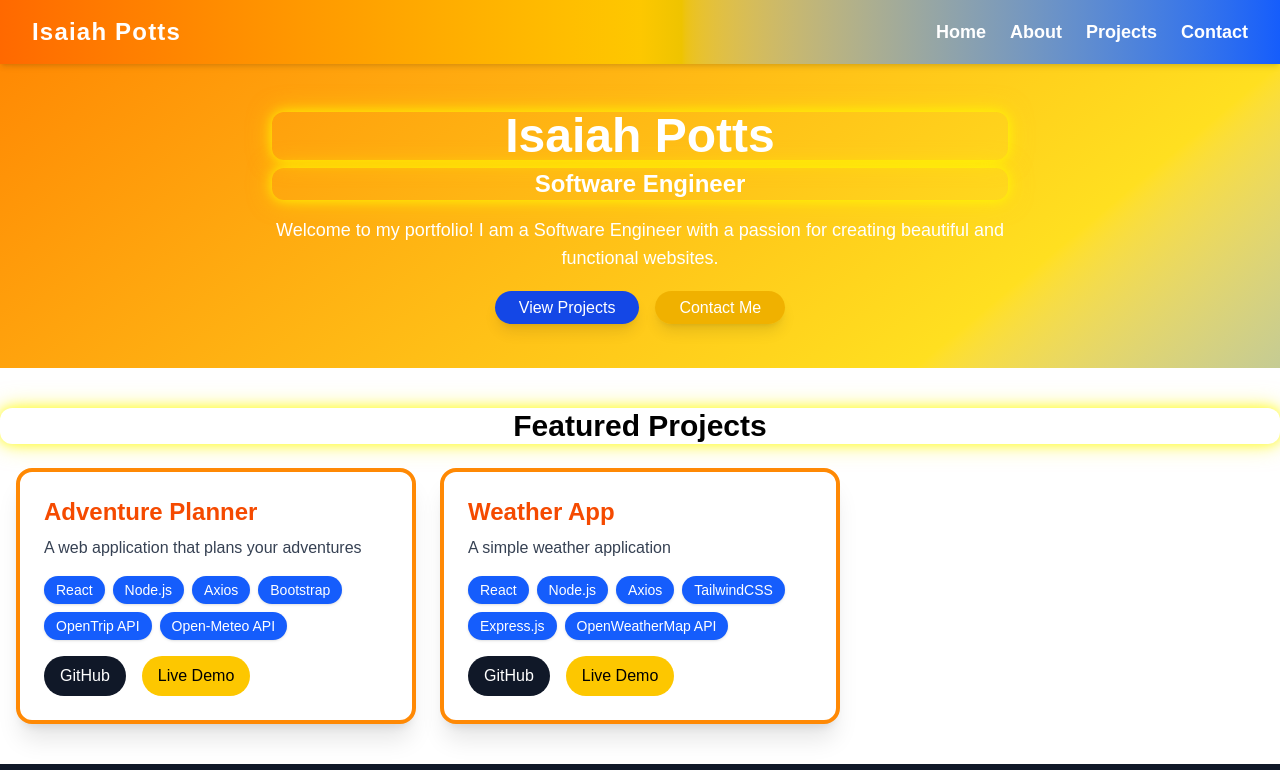
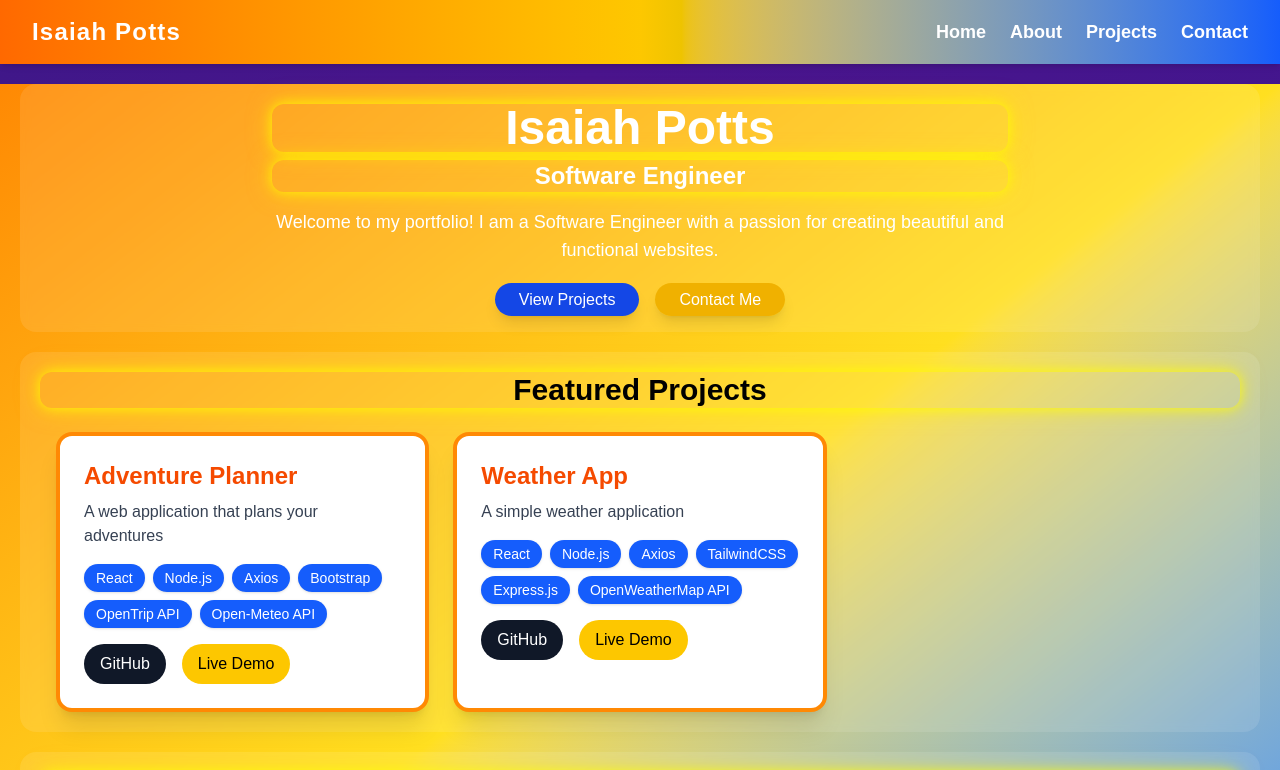
Before and after one commit to Zahpotts/Portfolio-2-, a Next.js app: page / in a window 1280 px wide. Shown: the top 770 px of the page. Built offline with nearby package versions, Linux system fonts and the light colour scheme.

Commit message:
added dragonball scene

```diff
--- /dev/null
+++ b/src/components/DragonBallBattleScene.js
@@ -0,0 +1,186 @@
+import { useEffect } from 'react';
+
+export default function DragonBallBattleScene() {
+  useEffect(() => {
+    // Create battle scene container
+    const battleScene = document.createElement('div');
+    battleScene.className = 'battle-scene';
+    document.body.appendChild(battleScene);
+
+    // Create energy particles
+    for (let i = 0; i < 20; i++) {
+      createEnergyParticle(battleScene);
+    }
+
+    // Create energy beams
+    for (let i = 0; i < 4; i++) {
+      createEnergyBeam(battleScene, i);
+    }
+
+    // Create ground craters
+    for (let i = 0; i < 3; i++) {
+      createGroundCrater(battleScene, i);
+    }
+
+    // Create lightning effects
+    for (let i = 0; i < 10; i++) {
+      createLightning(battleScene, i);
+    }
+
+    // Create character silhouettes
+    createCharacter(battleScene, 0, 'blue', 'left');
+    createCharacter(battleScene, 1, 'gold', 'right');
+
+    // Add transparency to main content sections for better readability
+    const contentSections = document.querySelectorAll('section');
+    contentSections.forEach(section => {
+      if (!section.classList.contains('content-overlay')) {
+        section.classList.add('content-overlay');
+      }
+    });
+
+    // Cleanup function
+    return () => {
+      if (document.body.contains(battleScene)) {
+        document.body.removeChild(battleScene);
+      }
+    };
+  }, []);
+
+  return null; // Rendering is done via DOM manipulation
+}
+
+// Helper functions to create battle elements
+function createEnergyParticle(parent) {
+  const particle = document.createElement('div');
+  particle.className = 'energy-particle';
+
+  // Random size between 10px and 50px
+  const size = Math.random() * 40 + 10;
+  particle.style.width = `${size}px`;
+  particle.style.height = `${size}px`;
+
+  // Random position
+  resetParticlePosition(particle);
+
+  parent.appendChild(particle);
+
+  // Animate particle movement
+  animateParticle(particle);
+}
+
+function resetParticlePosition(particle) {
+  particle.style.left = `${Math.random() * 100}vw`;
+  particle.style.top = `${Math.random() * 100}vh`;
+  particle.style.opacity = `${Math.random() * 0.7 + 0.3}`;
+}
+
+function animateParticle(particle) {
+  const duration = Math.random() * 5000 + 3000; // 3-8 seconds
+  const xMove = (Math.random() - 0.5) * 200;
+  const yMove = (Math.random() - 0.5) * 200;
+
+  // Use Web Animations API if available, otherwise skip animation
+  if (typeof particle.animate === 'function') {
+    const keyframes = [
+      { transform: 'translate(0, 0)', opacity: particle.style.opacity },
+      { transform: `translate(${xMove}px, ${yMove}px)`, opacity: '0' }
+    ];
+
+    const animation = particle.animate(keyframes, {
+      duration: duration,
+      easing: 'ease-out',
+      fill: 'forwards'
+    });
+
+    if (animation && typeof animation.onfinish !== 'undefined') {
+      animation.onfinish = () => {
+        resetParticlePosition(particle);
+        animateParticle(particle);
+      };
+    } else {
+      // Fallback for browsers that don't support animation.onfinish
+      setTimeout(() => {
+        resetParticlePosition(particle);
+        animateParticle(particle);
+      }, duration);
+    }
+  }
+}
+
+function createEnergyBeam(parent, index) {
+  const beam = document.createElement('div');
+  beam.className = 'energy-beam';
+
+  // Position randomly
+  beam.style.left = `${Math.random() * 80}vw`;
+  beam.style.top = `${Math.random() * 80}vh`;
+  beam.style.setProperty('--beam-delay', index * 1.5);
+
+  parent.appendChild(beam);
+}
+
+function createGroundCrater(parent, index) {
+  const crater = document.createElement('div');
+  crater.className = 'ground-crater';
+
+  // Size and position
+  const size = Math.random() * 200 + 100;
+  crater.style.width = `${size}px`;
+  crater.style.height = `${size * 0.4}px`;
+  crater.style.left = `${Math.random() * 80 + 10}vw`;
+
+  parent.appendChild(crater);
+}
+
+function createLightning(parent, index) {
+  const lightning = document.createElement('div');
+  lightning.className = 'lightning';
+
+  // Random properties
+  const height = Math.random() * 150 + 50;
+  const width = Math.random() * 2 + 1;
+  const angle = Math.random() * 20 - 10;
+
+  lightning.style.height = `${height}px`;
+  lightning.style.width = `${width}px`;
+  lightning.style.left = `${Math.random() * 100}vw`;
+  lightning.style.top = `${Math.random() * 50}vh`;
+  lightning.style.transform = `rotate(${angle}deg)`;
+  lightning.style.setProperty('--lightning-delay', Math.random() * 5);
+
+  parent.appendChild(lightning);
+}
+
+function createCharacter(parent, index, auraColor, position) {
+  const character = document.createElement('div');
+  character.className = 'character';
+
+  // Position character
+  character.style.setProperty('--char-delay', index);
+  character.style.left = position === 'left' ? '20vw' : '70vw';
+  character.style.top = '50vh';
+
+  // Create character aura
+  const aura = document.createElement('div');
+  aura.className = 'character-aura';
+
+  // Set aura color and size
+  const auraSize = 220;
+  aura.style.width = `${auraSize}px`;
+  aura.style.height = `${auraSize}px`;
+  aura.style.left = '-60px';
+  aura.style.top = '-20px';
+
+  // Set aura color
+  const colorMap = {
+    blue: 'rgba(30, 144, 255, 0.6)',
+    gold: 'rgba(255, 215, 0, 0.6)',
+    red: 'rgba(255, 0, 0, 0.6)'
+  };
+
+  aura.style.boxShadow = `0 0 30px 15px ${colorMap[auraColor] || 'rgba(255, 255, 255, 0.6)'}`;
+
+  character.appendChild(aura);
+  parent.appendChild(character);
+}
--- a/src/components/layout/Layout.js
+++ b/src/components/layout/Layout.js
@@ -1,6 +1,7 @@
 import Head from "next/head";
 import Navbar from "./Navbar";
 import Footer from "./Footer";
+import DragonBallBattleScene from "../DragonBallBattleScene";
 
 export default function Layout({ children, title = 'Isaiah Potts - Portfolio' }) {
     return (
@@ -10,6 +11,7 @@ export default function Layout({ children, title = 'Isaiah Potts - Portfolio' })
             <meta name = 'description' content = 'My Portfolio' />
             <link rel = 'icon' href = '/favicon.ico' />
         </Head>
+        <DragonBallBattleScene />
         <Navbar />
         <main> {children}</main>
         <Footer />
--- a/src/styles/globals.css
+++ b/src/styles/globals.css
@@ -134,3 +134,222 @@ body {
 .project-card:hover {
   animation: kiCardGlow 1s ease-in-out infinite;
 }
+
+/* Dragon Ball Battle Background Animation */
+@keyframes battleBackground {
+  0% {
+    background-position: 0% 50%;
+  }
+  50% {
+    background-position: 100% 50%;
+  }
+  100% {
+    background-position: 0% 50%;
+  }
+}
+
+/* Battle Scene Container */
+.battle-scene {
+  position: fixed;
+  top: 0;
+  left: 0;
+  width: 100%;
+  height: 100%;
+  z-index: -1;
+  overflow: hidden;
+  background: linear-gradient(135deg, #060d2c, #1a237e, #4a148c, #311b92);
+  background-size: 400% 400%;
+  animation: battleBackground 15s ease infinite;
+}
+
+/* Energy Particles */
+.energy-particle {
+  position: absolute;
+  background: radial-gradient(circle, rgba(255, 255, 255, 0.9) 0%, rgba(255, 220, 0, 0.8) 25%, rgba(255, 140, 0, 0.6) 50%, rgba(255, 0, 0, 0.4) 75%, transparent 100%);
+  border-radius: 50%;
+  pointer-events: none;
+  z-index: -1;
+}
+
+/* Energy Beam */
+@keyframes energyBeam {
+  0% {
+    opacity: 0;
+    transform: scale(0.1) rotate(0deg);
+  }
+  20% {
+    opacity: 1;
+    transform: scale(1) rotate(45deg);
+  }
+  80% {
+    opacity: 1;
+    transform: scale(1.2) rotate(90deg);
+  }
+  100% {
+    opacity: 0;
+    transform: scale(0.1) rotate(135deg);
+  }
+}
+
+.energy-beam {
+  position: absolute;
+  width: 20vw;
+  height: 10vh;
+  background: linear-gradient(90deg, rgba(255, 255, 255, 0.9), rgba(0, 255, 255, 0.8), rgba(0, 191, 255, 0.6));
+  filter: blur(8px);
+  border-radius: 50%;
+  animation: energyBeam 6s ease-in-out infinite;
+  animation-delay: calc(var(--beam-delay) * 1s);
+  transform-origin: center;
+  z-index: -1;
+}
+
+/* Ground Crater */
+@keyframes craterPulse {
+  0% {
+    box-shadow: 0 0 15px 5px rgba(255, 165, 0, 0.5);
+    opacity: 0.4;
+  }
+  50% {
+    box-shadow: 0 0 30px 15px rgba(255, 140, 0, 0.8);
+    opacity: 0.7;
+  }
+  100% {
+    box-shadow: 0 0 15px 5px rgba(255, 165, 0, 0.5);
+    opacity: 0.4;
+  }
+}
+
+.ground-crater {
+  position: absolute;
+  bottom: -50px;
+  background: radial-gradient(ellipse at center, rgba(80, 30, 0, 0.9) 0%, rgba(50, 15, 0, 0.7) 40%, transparent 70%);
+  border-radius: 50%;
+  animation: craterPulse 4s ease-in-out infinite;
+  z-index: -1;
+}
+
+/* Lightning Effect */
+@keyframes lightning {
+  0%, 100% {
+    opacity: 0;
+  }
+  92% {
+    opacity: 0;
+  }
+  94%, 96% {
+    opacity: 1;
+  }
+  98% {
+    opacity: 0;
+  }
+}
+
+.lightning {
+  position: absolute;
+  width: 3px;
+  background: rgba(255, 255, 255, 0.9);
+  transform-origin: top;
+  filter: blur(1px);
+  animation: lightning 6s infinite;
+  animation-delay: calc(var(--lightning-delay) * 1s);
+  z-index: -1;
+}
+
+/* Character Silhouette */
+@keyframes floatAnimation {
+  0% {
+    transform: translateY(0px) scale(1);
+  }
+  50% {
+    transform: translateY(-20px) scale(1.05);
+  }
+  100% {
+    transform: translateY(0px) scale(1);
+  }
+}
+
+.character {
+  position: absolute;
+  width: 100px;
+  height: 180px;
+  background: radial-gradient(
+    ellipse at center,
+    rgba(255, 255, 255, 0) 20%,
+    rgba(255, 255, 255, 0.1) 30%,
+    rgba(255, 255, 255, 0) 70%
+  );
+  border-radius: 50%;
+  animation: floatAnimation 4s ease-in-out infinite;
+  animation-delay: calc(var(--char-delay) * 1s);
+  z-index: -1;
+}
+
+.character::before {
+  content: '';
+  position: absolute;
+  top: 0;
+  left: 25px;
+  width: 50px;
+  height: 50px;
+  background: radial-gradient(circle, rgba(0, 0, 0, 0.8) 0%, rgba(0, 0, 0, 0) 70%);
+  border-radius: 50% 50% 0 0;
+}
+
+.character::after {
+  content: '';
+  position: absolute;
+  top: 30px;
+  left: 20px;
+  width: 60px;
+  height: 100px;
+  background: radial-gradient(ellipse, rgba(0, 0, 0, 0.8) 0%, rgba(0, 0, 0, 0) 70%);
+  border-radius: 30px;
+}
+
+.character-aura {
+  position: absolute;
+  border-radius: 50%;
+  filter: blur(10px);
+  opacity: 0.7;
+  animation: auraGlow 2s infinite;
+  z-index: -2;
+}
+
+/* Content overlay to ensure text readability */
+.content-overlay {
+  position: relative;
+  z-index: 1;
+  background-color: rgba(255, 255, 255, 0.1);
+  backdrop-filter: blur(5px);
+  border-radius: 16px;
+  margin: 20px;
+  padding: 20px;
+}
+
+/* Kamehameha special effect */
+@keyframes kamehameha {
+  0% {
+    transform: scaleX(0.1);
+    opacity: 0.3;
+  }
+  40% {
+    transform: scaleX(1);
+    opacity: 1;
+  }
+  100% {
+    transform: scaleX(0.1);
+    opacity: 0.3;
+  }
+}
+
+.kamehameha {
+  position: absolute;
+  height: 40px;
+  background: linear-gradient(90deg, rgba(70, 130, 255, 0.8), rgba(120, 180, 255, 0.9), rgba(255, 255, 255, 1));
+  filter: blur(4px);
+  transform-origin: left;
+  animation: kamehameha 8s infinite;
+  z-index: -1;
+  border-radius: 20px;
+}
```
